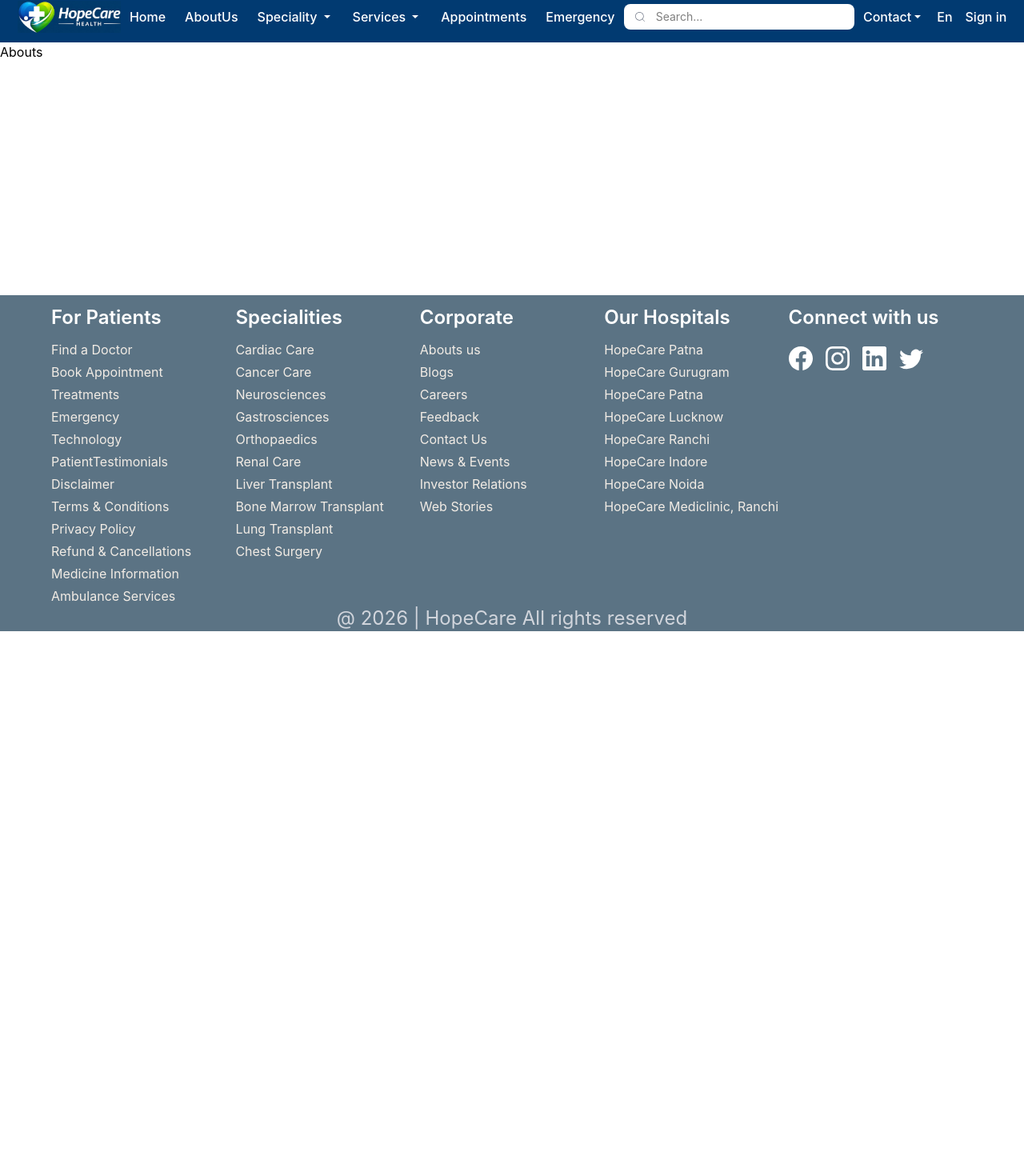
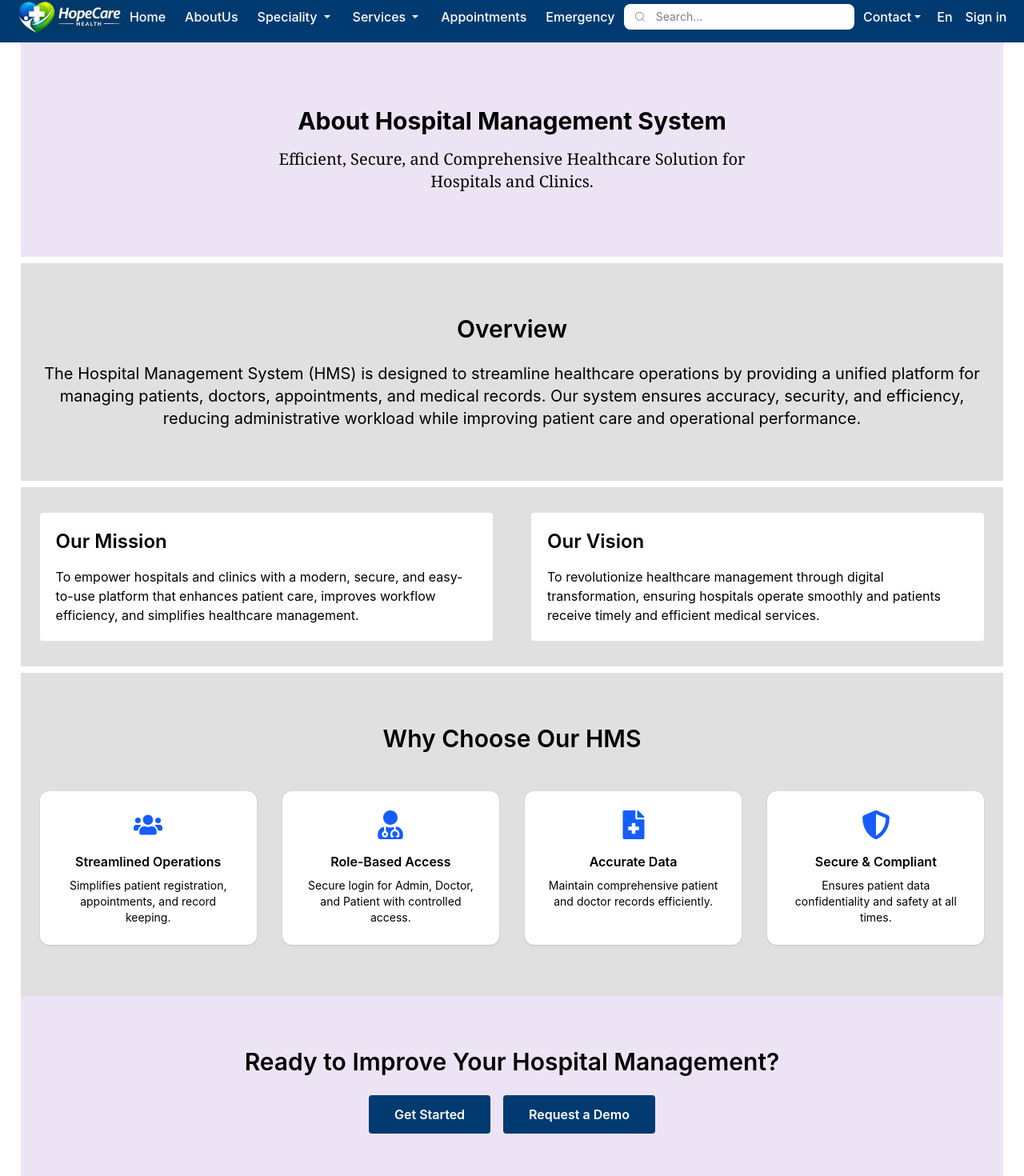
Before and after one commit to Chandan7317/Hospital-Clinic-Management-Frontend, a React (Vite) app: page /abouts in a window 1280 px wide. Shown: the part 11-1481 px from the top of the page at 80% size. Before the commit the page ends 800 px from the top, so only its background shows below. Built offline with nearby package versions, Linux system fonts and the light colour scheme.

Commit message:
added to AboutPage

```diff
--- a/src/App.jsx
+++ b/src/App.jsx
@@ -1,14 +1,14 @@
 import React from "react";
 import { Route, Routes } from "react-router-dom";
 import HomePage from "./Pages/homepage/HomePage";
-import AboutsPages from "./Pages/about/AboutsPages";
+import AboutPage from "./Pages/about/AboutsPages";
 
 const App = () => {
   return (
     <div>
       <Routes>
         <Route path="/" element={<HomePage />}></Route>
-        <Route path="/abouts" element={<AboutsPages/>}></Route>
+        <Route path="/abouts" element={<AboutPage/>}></Route>
       </Routes>
     </div>
   );
--- a/src/Layouts/Footer/Footer.jsx
+++ b/src/Layouts/Footer/Footer.jsx
@@ -6,8 +6,8 @@ const Footer = () => {
   const currentDate = new Date();
   const year = currentDate.getFullYear();
   return (
-    <div className="text-[#ffffff] bg-[#5b7384] ">
-      <footer className="grid grid-cols-1 sm:grid-cols-2 md:grid-cols-3 lg:grid-cols-5 w-[90%] mx-auto">
+    <div className="text-[#ffffff] bg_colar">
+      <footer className="grid grid-cols-1 sm:grid-cols-2 md:grid-cols-3 lg:grid-cols-5 w-[96%] mx-auto">
         <div className="mt-3 text-center sm:text-left">
           <h3 className=" text-white text-2xl font-semibold mb-3">For Patients</h3>
           <ul className="text-[#f2ece5] space-y-1  ">
--- a/src/Pages/about/AboutsPages.jsx
+++ b/src/Pages/about/AboutsPages.jsx
@@ -1,12 +1,113 @@
 import React from "react";
 import HomeLayout from "../../Layouts/HomeLayout/HomeLayout";
+import { FaUsers, FaUserMd, FaFileMedical, FaShieldAlt } from "react-icons/fa";
 
-const Abouts = () => {
+const AboutPage = () => {
   return (
     <HomeLayout>
-      <h1>Abouts</h1>
+      <div className=" sm:w-full md:w-full lg:w-[96%]  mx-auto min-h-screen">
+        {/* Hero Section */}
+        <section className="bg-[#ece4f4] text-black py-20 px-6 text-center">
+          <h1 className="text-2xl md:text-3xl font-bold mb-4">
+            About Hospital Management System
+          </h1>
+          <p className="text-lg font-serif md:text-xl max-w-2xl mx-auto">
+            Efficient, Secure, and Comprehensive Healthcare Solution for
+            Hospitals and Clinics.
+          </p>
+        </section>
+
+        {/* Overview */}
+        <section className="bg-[#e0e0e0] mt-2 py-16 px-6 text-center">
+          <h2 className="text-3xl font-semibold mb-6">Overview</h2>
+          <p className="text-black text-lg md:text-xl">
+            The Hospital Management System (HMS) is designed to streamline
+            healthcare operations by providing a unified platform for managing
+            patients, doctors, appointments, and medical records. Our system
+            ensures accuracy, security, and efficiency, reducing administrative
+            workload while improving patient care and operational performance.
+          </p>
+        </section>
+
+        {/* Mission & Vision */}
+        <section className="bg-[#e0e0e0] py-8 px-6 mt-2 grid md:grid-cols-2 gap-12">
+          <div className="text-center bg-white p-5 rounded md:text-left">
+            <h3 className="text-2xl font-semibold mb-4">Our Mission</h3>
+            <p className="text-black">
+              To empower hospitals and clinics with a modern, secure, and
+              easy-to-use platform that enhances patient care, improves workflow
+              efficiency, and simplifies healthcare management.
+            </p>
+          </div>
+          <div className="text-center bg-white p-5 rounded md:text-left">
+            <h3 className="text-2xl font-semibold mb-4">Our Vision</h3>
+            <p className="text-black">
+              To revolutionize healthcare management through digital
+              transformation, ensuring hospitals operate smoothly and patients
+              receive timely and efficient medical services.
+            </p>
+          </div>
+        </section>
+
+        {/* Features / Highlights */}
+        <section className="py-16 mt-2 px-6 bg-[#e0e0e0]">
+          <h2 className="text-3xl font-semibold text-center mb-12">
+            Why Choose Our HMS
+          </h2>
+          <div className="grid md:grid-cols-2 lg:grid-cols-4 gap-8 text-center">
+            <div className="bg-white p-6 rounded-xl shadow hover:shadow-lg transition">
+              <FaUsers className="text-blue-600 text-4xl mx-auto mb-4" />
+              <h4 className="font-semibold mb-2">Streamlined Operations</h4>
+              <p className="text-black text-sm">
+                Simplifies patient registration, appointments, and record
+                keeping.
+              </p>
+            </div>
+            <div className="bg-white p-6 rounded-xl shadow hover:shadow-lg transition">
+              <FaUserMd className="text-blue-600 text-4xl mx-auto mb-4" />
+              <h4 className="font-semibold mb-2">Role-Based Access</h4>
+              <p className="text-black text-sm">
+                Secure login for Admin, Doctor, and Patient with controlled
+                access.
+              </p>
+            </div>
+            <div className="bg-white p-6 rounded-xl shadow hover:shadow-lg transition">
+              <FaFileMedical className="text-blue-600 text-4xl mx-auto mb-4" />
+              <h4 className="font-semibold mb-2">Accurate Data</h4>
+              <p className="text-black text-sm">
+                Maintain comprehensive patient and doctor records efficiently.
+              </p>
+            </div>
+            <div className="bg-white p-6 rounded-xl shadow hover:shadow-lg transition">
+              <FaShieldAlt className="text-blue-600 text-4xl mx-auto mb-4" />
+              <h4 className="font-semibold mb-2">Secure & Compliant</h4>
+              <p className="text-black text-sm">
+                Ensures patient data confidentiality and safety at all times.
+              </p>
+            </div>
+          </div>
+        </section>
+
+        {/* Call to Action */}
+        <section className="bg-[#ece4f4] text-black py-16 px-6 text-center">
+          <h2 className="text-3xl font-semibold mb-6">
+            Ready to Improve Your Hospital Management?
+          </h2>
+          <div className="flex flex-col md:flex-row justify-center gap-4">
+            <button
+              className="bg-[#013a71]  text-white font-semibold px-8 py-3 rounded transition
+                   hover:bg-green-600 hover:text-white  cursor-pointer"
+            >
+              Get Started
+            </button>
+            <button className="bg-[#013a71] text-white font-semibold px-8 py-3 rounded hover:bg-green-600 hover:text-white transition  cursor-pointer">
+              Request a Demo
+            </button>
+          </div>
+        </section>
+      </div>
     </HomeLayout>
   );
 };
 
-export default Abouts;
+export default AboutPage;
--- a/src/Pages/homepage/HomePage.jsx
+++ b/src/Pages/homepage/HomePage.jsx
@@ -13,7 +13,7 @@ const HomePage = () => {
 
   return (
     <HomeLayout>
-      <div className="hero bg_colar_purple h-full w-[90%] mx-auto ga-10">
+      <div className="hero bg_colar_purple h-full sm:h-full md:w-full  lg:w-[96%] mx-auto ga-10">
         <div className="hero-content flex flex-col-reverse lg:flex-row">
           <div>
             <h1 className="text-3xl py-2 font-bold">
@@ -31,8 +31,12 @@ const HomePage = () => {
               and seamless coordination between staff and patients.
             </p>
             <div className="flex flex-col sm:flex-row gap-4 justify-center lg:justify-start lg:gap-10">
-              <button className="btn">Get Started</button>
-              <button className="btn ">Book Appointment</button>
+              <button className="bg-[#013a71] text-white font-semibold px-8 py-3 rounded hover:bg-green-600 hover:text-white   cursor-pointer">
+                Get Started
+              </button>
+              <button className="bg-[#013a71] text-white font-semibold px-8 py-3 rounded hover:bg-green-600 hover:text-white transition  cursor-pointer">
+                Book Appointment
+              </button>
             </div>
           </div>
 
@@ -47,9 +51,8 @@ const HomePage = () => {
       </div>
 
       {/* Card */}
-      <div className="grid grid-cols-1 gap-6 sm:grid-cols-2 md:grid-cols-3 w-[90%] mx-auto my-5">
+      <div className="grid grid-cols-1 gap-6 sm:grid-cols-2 md:grid-cols-3 w-[96%] mx-auto my-5">
         {Card.map((ele) => {
-          // console.log(ele);
           const { id, heading, content, icon: Icon, bgc } = ele; // icon as component
 
           return (
--- a/src/index.css
+++ b/src/index.css
@@ -4,7 +4,7 @@
 /* bg-[#3b70a1]  */
 body {
   background-color: #ffffff;
-  color: black;
+  color: #000000;
 }
 .bg_colar {
   background-color: #013a71;
```
